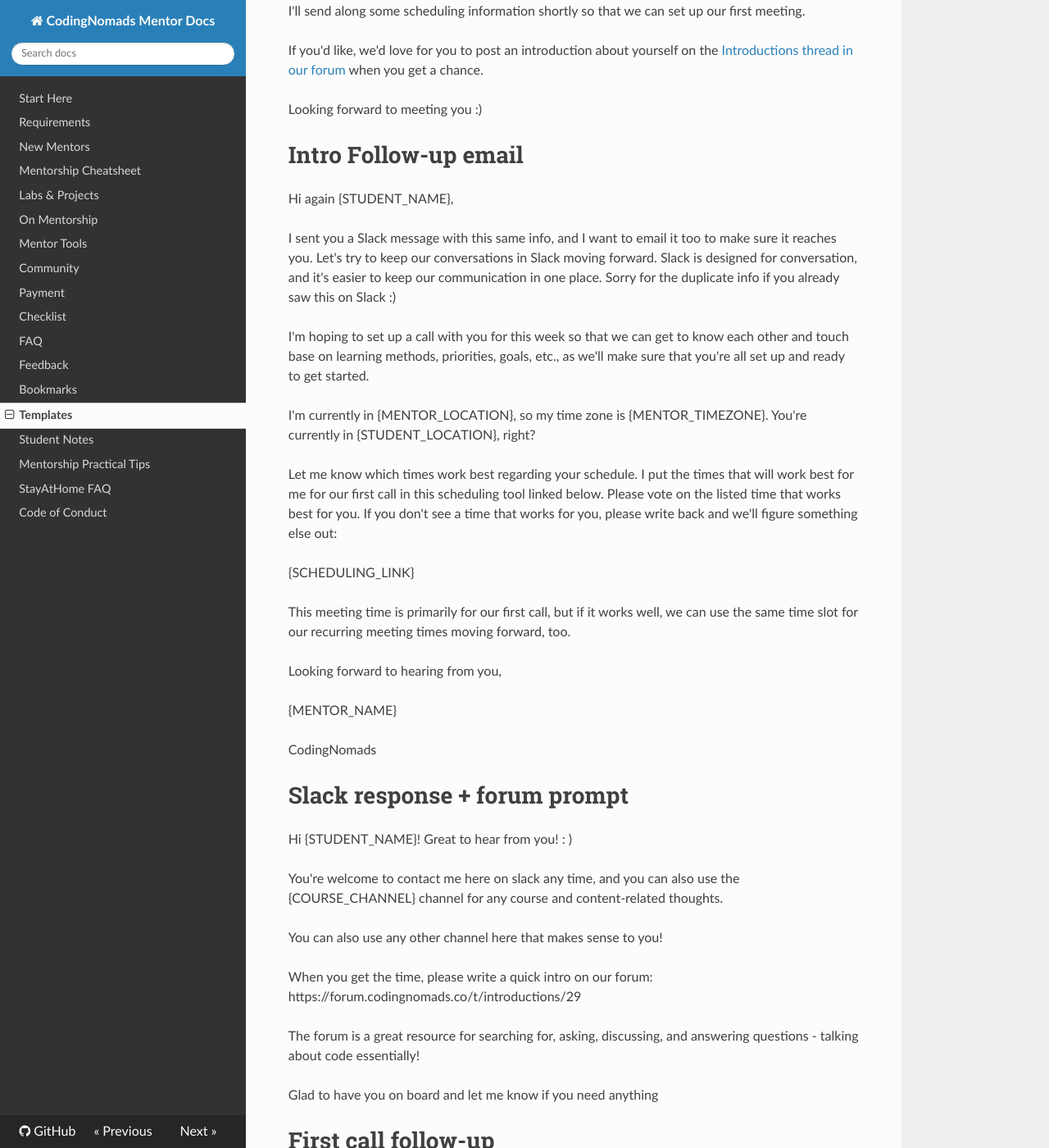
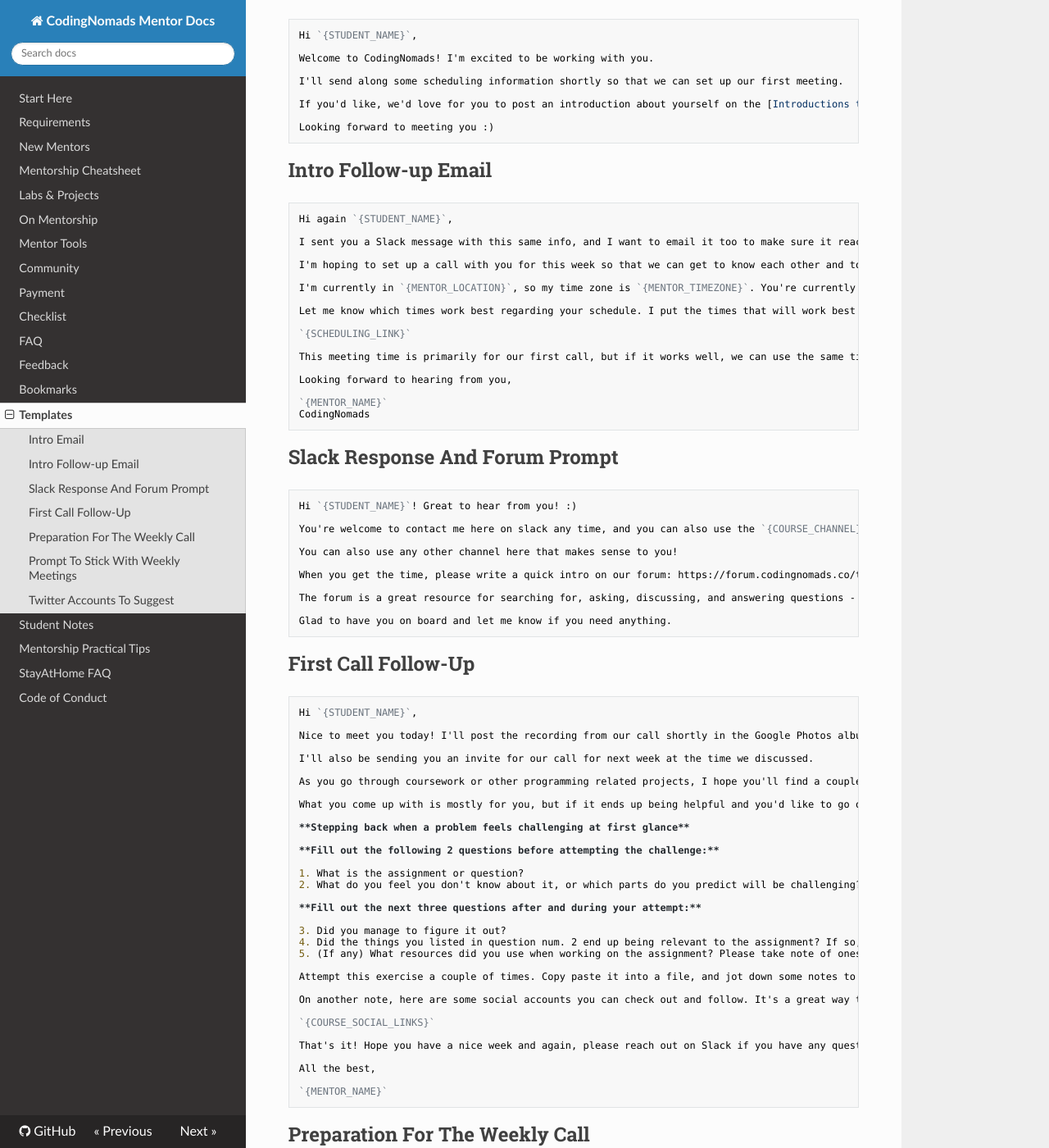
Before and after one commit to CodingNomads/mentor-docs, an MkDocs documentation site: the page built from docs/12_templates.md, in a window 1280 px wide and 1400 px high, scrolled down 662 px. Shown: the whole window at 82% size. Built offline with MkDocs 1.6.1, drawn with Linux system fonts in a browser that asks for light colours; nearby versions of some CDN libraries; some of the changed text lies outside the part shown.

Commit message:
Update templates

````diff
--- a/docs/12_templates.md
+++ b/docs/12_templates.md
@@ -1,12 +1,17 @@
-You can set these up as [Gmail templates](https://www.lifewire.com/how-to-set-up-and-use-email-templates-in-gmail-1172103) or copy-paste from here. Please replace the fields marked with {ALL_CAPS}. Feel free to personalize as much as you want to. These templates are meant to make it quicker for you to get started communicating, but personal communication is priceless for good mentorship results.
+# Student Communication Templates
 
-If you want to use a **Google Form** instead e.g. for **preparing students for meetings**, feel free to use [this template](https://docs.google.com/forms/d/1ciHXe8sGBRDeelJCrnD8UsNdiNLUWkOPDWuKsw6y73E/viewform?edit_requested=true) (click “Request Access”, I'll grant it, and then you can “Make a copy” so you get the students' responses linked to your account).
+You can set these up as [Gmail templates](https://www.lifewire.com/how-to-set-up-and-use-email-templates-in-gmail-1172103) or copy-paste the text from here. Please replace the fields marked with `{ALL_CAPS}`. Feel free to personalize as much as you want to.
+
+These templates are meant to make it quicker for you to get started communicating, but _personal_ communication is priceless for good mentorship results.
+
+If you want to use a **Google Form** instead e.g. for **preparing students for meetings**, feel free to use [this template](https://docs.google.com/forms/d/1ciHXe8sGBRDeelJCrnD8UsNdiNLUWkOPDWuKsw6y73E/viewform?edit_requested=true). Click on _Request Access_ if you can't yet access it. I'll grant you access, and then you can _Make a copy_ so you get the students' responses linked to your own Google account.
 
 [TOC]
 
-# Intro Email
+## Intro Email
 
-Hi {STUDENT_NAME},
+```md
+Hi `{STUDENT_NAME}`,
 
 Welcome to CodingNomads! I'm excited to be working with you.
 
@@ -15,36 +20,37 @@
 If you'd like, we'd love for you to post an introduction about yourself on the [Introductions thread in our forum](https://forum.codingnomads.co/t/introductions/29) when you get a chance.
 
 Looking forward to meeting you :)
+```
 
+## Intro Follow-up Email
 
-# Intro Follow-up email
-
-Hi again {STUDENT_NAME},
+```md
+Hi again `{STUDENT_NAME}`,
 
 I sent you a Slack message with this same info, and I want to email it too to make sure it reaches you. Let's try to keep our conversations in Slack moving forward. Slack is designed for conversation, and it's easier to keep our communication in one place. Sorry for the duplicate info if you already saw this on Slack :)
 
 I'm hoping to set up a call with you for this week so that we can get to know each other and touch base on learning methods, priorities, goals, etc., as we'll make sure that you're all set up and ready to get started.
 
-I'm currently in {MENTOR_LOCATION}, so my time zone is {MENTOR_TIMEZONE}. You're currently in {STUDENT_LOCATION}, right?
+I'm currently in `{MENTOR_LOCATION}`, so my time zone is `{MENTOR_TIMEZONE}`. You're currently in `{STUDENT_LOCATION}`, right?
 
 Let me know which times work best regarding your schedule. I put the times that will work best for me for our first call in this scheduling tool linked below. Please vote on the listed time that works best for you. If you don't see a time that works for you, please write back and we'll figure something else out:
 
-{SCHEDULING_LINK}
+`{SCHEDULING_LINK}`
 
 This meeting time is primarily for our first call, but if it works well, we can use the same time slot for our recurring meeting times moving forward, too.
 
 Looking forward to hearing from you,
 
-{MENTOR_NAME}
+`{MENTOR_NAME}`
+CodingNomads
+```
 
-CodingNomads
+## Slack Response And Forum Prompt
 
+```md
+Hi `{STUDENT_NAME}`! Great to hear from you! :)
 
-# Slack response + forum prompt
-
-Hi {STUDENT_NAME}! Great to hear from you! : )
-
-You're welcome to contact me here on slack any time, and you can also use the {COURSE_CHANNEL} channel for any course and content-related thoughts.
+You're welcome to contact me here on slack any time, and you can also use the `{COURSE_CHANNEL}` channel for any course and content-related thoughts.
 
 You can also use any other channel here that makes sense to you!
 
@@ -52,12 +58,13 @@
 
 The forum is a great resource for searching for, asking, discussing, and answering questions - talking about code essentially!
 
-Glad to have you on board and let me know if you need anything
+Glad to have you on board and let me know if you need anything.
+```
 
+## First Call Follow-Up
 
-# First call follow-up
-
-Hi {STUDENT_NAME},
+```md
+Hi `{STUDENT_NAME}`,
 
 Nice to meet you today! I'll post the recording from our call shortly in the Google Photos album that I shared with you. You'll always be able to re-watch our calls there.
 
@@ -84,41 +91,44 @@
 
 On another note, here are some social accounts you can check out and follow. It's a great way to get involved into the larger programming community, and that helps with getting and staying excited about it all! :)
 
-{COURSE_SOCIAL_LINKS}
+`{COURSE_SOCIAL_LINKS}`
 
-That's it! Hope you have a nice week and again, please reach out by Slack if you have any questions.
+That's it! Hope you have a nice week and again, please reach out on Slack if you have any questions.
 
 All the best,
 
-{MENTOR_NAME}
+`{MENTOR_NAME}`
+```
 
+## Preparation For The Weekly Call
 
-# Prepare students for Weekly Call
-
-Hi {STUDENT_NAME}!
+```md
+Hi `{STUDENT_NAME}`!
 
 Our weekly call is coming up, and I want to make sure that you'll take the most from the time we have together.
 
 It helps to get us both prepared and focused, if you **fill the following questionnaire** each week before our call, and **send it to me**:
 
-*   I'm currently in section…
-*   Questions I want to talk about:
-*   I'm currently stuck with…
+- I'm currently in section…
+- Questions I want to talk about:
+- I'm currently stuck with…
 
-*   I've tried to solve this challenge by doing the following (links to code repo, orum posts, relevant StackOverflow resources etc. are very welcome!):
-*   When will I code during the upcoming week?
-*   Something interesting or cool I've learned or discovered:
-*   Other topics I want to talk about:
+- I've tried to solve this challenge by doing the following (links to code repo, orum posts, relevant StackOverflow resources etc. are very welcome!):
+- When will I code during the upcoming week?
+- Something interesting or cool I've learned or discovered:
+- Other topics I want to talk about:
 
 Thanks,
 
 And looking forward to talking soon!
 
-{MENTOR_NAME}
+`{MENTOR_NAME}`
+```
 
-# Prompt to stick with weekly meetings
+## Prompt To Stick With Weekly Meetings
 
-Hi {STUDENT_NAME}!
+```md
+Hi `{STUDENT_NAME}`!
 
 Hope it's been going well for you.
 You mentioned you'd like to cancel this week's call.
@@ -133,42 +143,44 @@
 
 Hope that makes sense, let me know if you have any questions.
 
-I'm just trying to make it the most effective for you - and we’ve learned that the regular calls really do help. : )
+I'm just trying to make it the most effective for you - and we’ve learned that the regular calls really do help. :)
+```
 
+## Twitter Accounts To Suggest
 
-# Twitter Accounts to suggest
+One of your tasks as a mentor is to get your students involved in the programming community. If your students use Twitter, you can suggest them to follow some relevant programming accounts:
 
-* @TalkPython
-* @realpython
-* @PyData
-* @ProjectJupyter
-* @PythonChat
-* @PythonInsider
-* @pybites
-* @mkennedy
-* @fullstackpython
-* @laurenleemack
-* @erinroseglass
-* @pati_gallardo
-* @sailorhg
-* @samantha_gold
-* @marie_dm_
-* @b0rk
-* @lisaironcutter
-* @moyheen
-* @shannonkao
-* @tiny_mssn_ctrl
-* @computerfact
-* @AndreyAzimov
-* @IFashionModels
-* @iamdevloper
-* @o_guest
-* @lukew
-* @q_dork
-* @ChicagoPython
-* @SaraJChipps
-* @bethahdc3
-* @weLearnWeCode
-* @gdichicago
-* @chihacknight
-* @lisajdesignsgib
+- @TalkPython
+- @realpython
+- @PyData
+- @ProjectJupyter
+- @PythonChat
+- @PythonInsider
+- @pybites
+- @mkennedy
+- @fullstackpython
+- @laurenleemack
+- @erinroseglass
+- @pati_gallardo
+- @sailorhg
+- @samantha_gold
+- @marie*dm*
+- @b0rk
+- @lisaironcutter
+- @moyheen
+- @shannonkao
+- @tiny_mssn_ctrl
+- @computerfact
+- @AndreyAzimov
+- @IFashionModels
+- @iamdevloper
+- @o_guest
+- @lukew
+- @q_dork
+- @ChicagoPython
+- @SaraJChipps
+- @bethahdc3
+- @weLearnWeCode
+- @gdichicago
+- @chihacknight
+- @lisajdesignsgib
````
